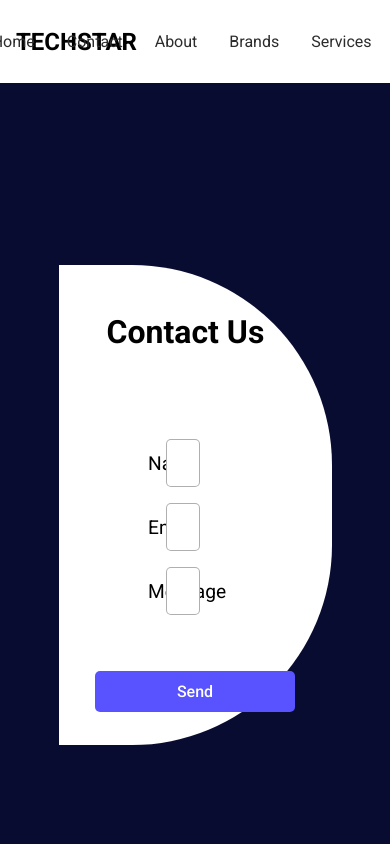
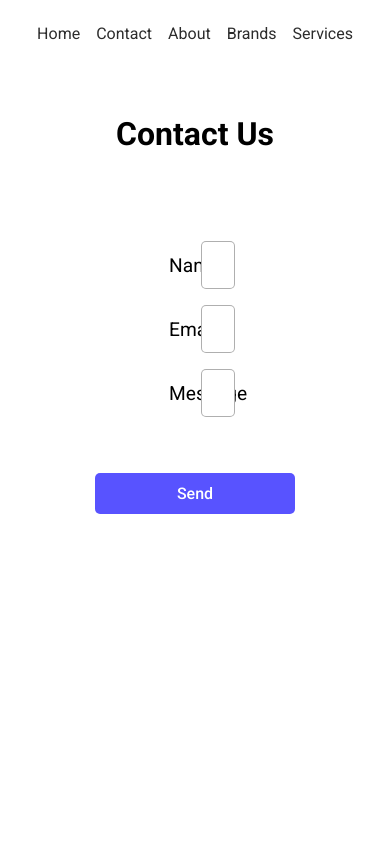
Before and after one commit to hbin1911/react_landingpage, a React (Create React App) app: page /contact in a window 390 px wide. Shown: the top 844 px of the page. Built offline with nearby package versions, Linux system fonts and the light colour scheme.

Commit message:
responsiveness pending

```diff
--- a/src/App.js
+++ b/src/App.js
@@ -5,11 +5,11 @@ import "./styles/Header.scss"
 import "./styles/home.scss"
 import "./styles/footer.scss"
 import "./styles/contact.scss"
-import "./styles/services.scss"
 import Home from "./components/Home";
 import Footer from "./components/Footer";
 import Contact from "./components/Contact";
 import Services from "./components/Services";
+import "./styles/mediaquery.scss"
 
 function App() {
   return (
--- a/src/components/Services.jsx
+++ b/src/components/Services.jsx
@@ -1,11 +1,31 @@
-import React from 'react'
+import React from "react";
+import { Carousel } from "react-responsive-carousel";
+import img1 from "../assests/3.jpg";
+import img2 from "../assests/4.jpg";
+import "react-responsive-carousel/lib/styles/carousel.min.css";
 
 const Services = () => {
   return (
     <div>
-      Services
+      <Carousel
+        infiniteLoop
+        autoPlay
+        showStatus={false}
+        showArrows={false}
+        showThumbs={false}
+        interval={1000}
+      >
+        <div>
+          <img src={img1} alt="Item1" />
+          <p className="legend">Full Stack</p>
+        </div>
+        <div>
+          <img src={img2} alt="Item2" />
+          <p className="legend">Peer to peer support</p>
+        </div>
+      </Carousel>
     </div>
-  )
-}
+  );
+};
 
-export default Services
+export default Services;
--- /dev/null
+++ b/src/styles/mediaquery.scss
@@ -0,0 +1,32 @@
+@media screen and (max-width:820px){
+    .home3{
+        height: 130vh;
+        > div{
+            height: 120vh;
+        }
+    }
+    .contact{
+        > main {
+            height: 100vh;
+            width: 100%;
+            border-radius: 0;
+            h1{
+                text-align: center;
+            }
+        }
+    }
+}
+@media screen and (max-width:700px){
+    nav{
+        > h1{
+            display: none;
+        }
+        > main{
+            width: 100%;
+            justify-content: center;
+            a{
+                margin: 0.5rem;
+            }
+        }
+    }
+}
```
Also changed, not shown: src/styles/services.scss (deleted).
